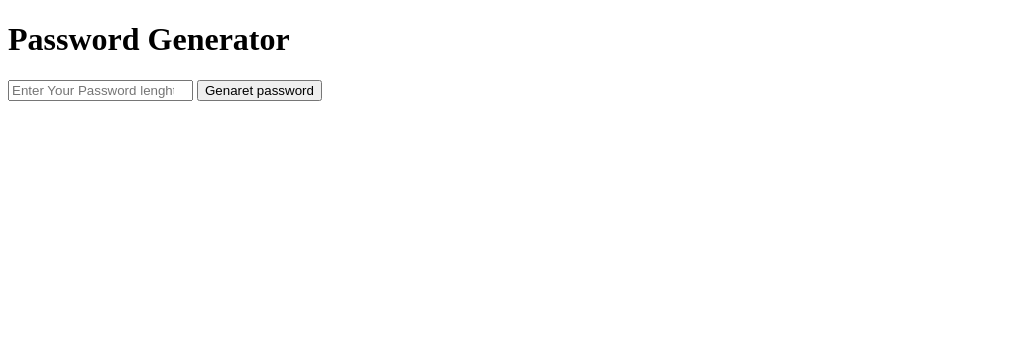
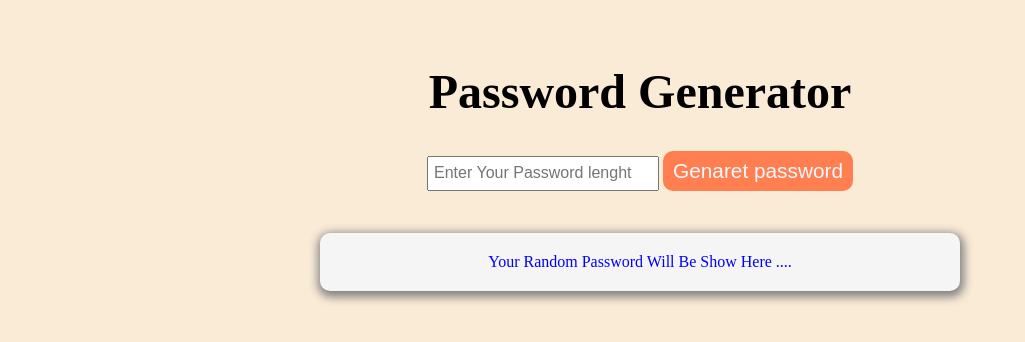
Before and after one commit to imonrana/Random-Password-generator, a plain HTML site: page index.html in a window 1280 px wide. Shown: the whole page, without its empty margins (0-1025 px from the left). Drawn offline with Linux system fonts and the light colour scheme.

Commit message:
Added css & some extra js features

```diff
--- a/css/style.css
+++ b/css/style.css
@@ -0,0 +1,69 @@
+/* common css start */
+
+*{
+    margin: 0;
+    padding: 0;
+    box-sizing: border-box;
+}
+/* common css end */
+
+body{
+    background-color: antiquewhite;
+}
+
+main{
+    width: 50%;
+    padding: 20px 0;
+    margin: 0 auto;
+    padding-top: 64px;
+}
+
+h1{
+    text-align: center;
+    margin-bottom: 32px;
+    font-size: 48px;
+    font-weight: 700;
+}
+.input_field{
+    width: fit-content;
+    margin: 0 auto;
+    margin-bottom: 12px;
+    align-content: center;
+}
+
+.input_field input{
+    width: 232px;
+    padding: 8px 5px;
+}
+
+.input_field input::placeholder{
+    font-size: 1rem;
+
+}
+
+.input_field button{
+    background-color: coral;
+    font-size: 1.3rem;
+    color: aliceblue;
+    padding: 8px 10px;
+    border: none;
+    border-radius: 10px;
+    cursor: pointer;
+    transition: .4s;
+}
+
+.input_field button:hover{
+    background-color: chocolate;
+}
+
+main p {
+    margin-top: 42px;
+    text-align: center;
+    background-color: whitesmoke;
+    color: blue;
+    padding: 20px 0;
+    box-shadow: 1px 3px 10px 3px gray;
+    border-radius: 10px;
+    word-wrap:break-word ;
+
+}
--- a/index.html
+++ b/index.html
@@ -8,10 +8,14 @@
     <link rel="stylesheet" href="css/style.css">
 </head>
 <body>
-    <h1>Password Generator</h1>
-    <input type="number" id="input_field" placeholder="Enter Your Password lenght">
+    <main>
+        <h1>Password Generator</h1>
+    <div class="input_field">
+        <input type="number" id="input_field" placeholder="Enter Your Password lenght">
     <button id="btn" type="button" onclick="passwordGenerator()">Genaret password</button>
-    <p id="display_password"></p>
+    </div>
+    <p id="display_password">Your Random Password Will Be Show Here ....</p>
+    </main>
 
 
     <script src="js/script.js"></script>
--- a/js/script.js
+++ b/js/script.js
@@ -6,11 +6,16 @@ let charecter = "abcdefghijklmnopqrstuvwxyzABCDEFGHIJKLMNOPQRSTUVWXYZ0123456789!
 // password genetartor js start
 
 const passwordGenerator = ()=>{
-    let password = "";
+    if(inputField.value == ""){
+        alert("please input number. how long password you want")
+    }
+    else{
+        let password = "";
     for(let i = 0; i<inputField.value; i++){
         let result = Math.floor(Math.random() * charecter.length);
         let randomLetter = charecter[result];
         password += randomLetter;
     }
     displayPassword.innerHTML = password;
+    }
 }
```
